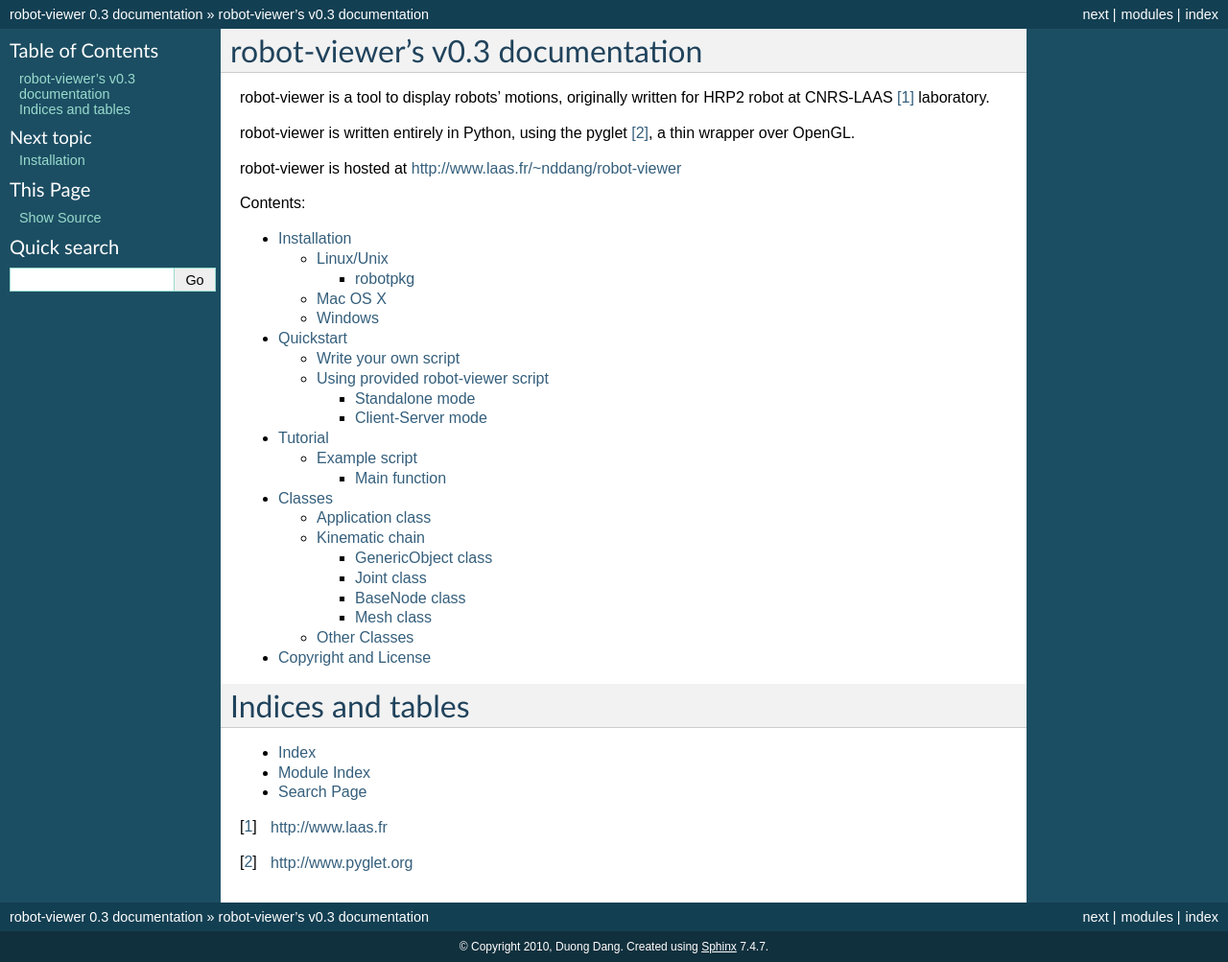
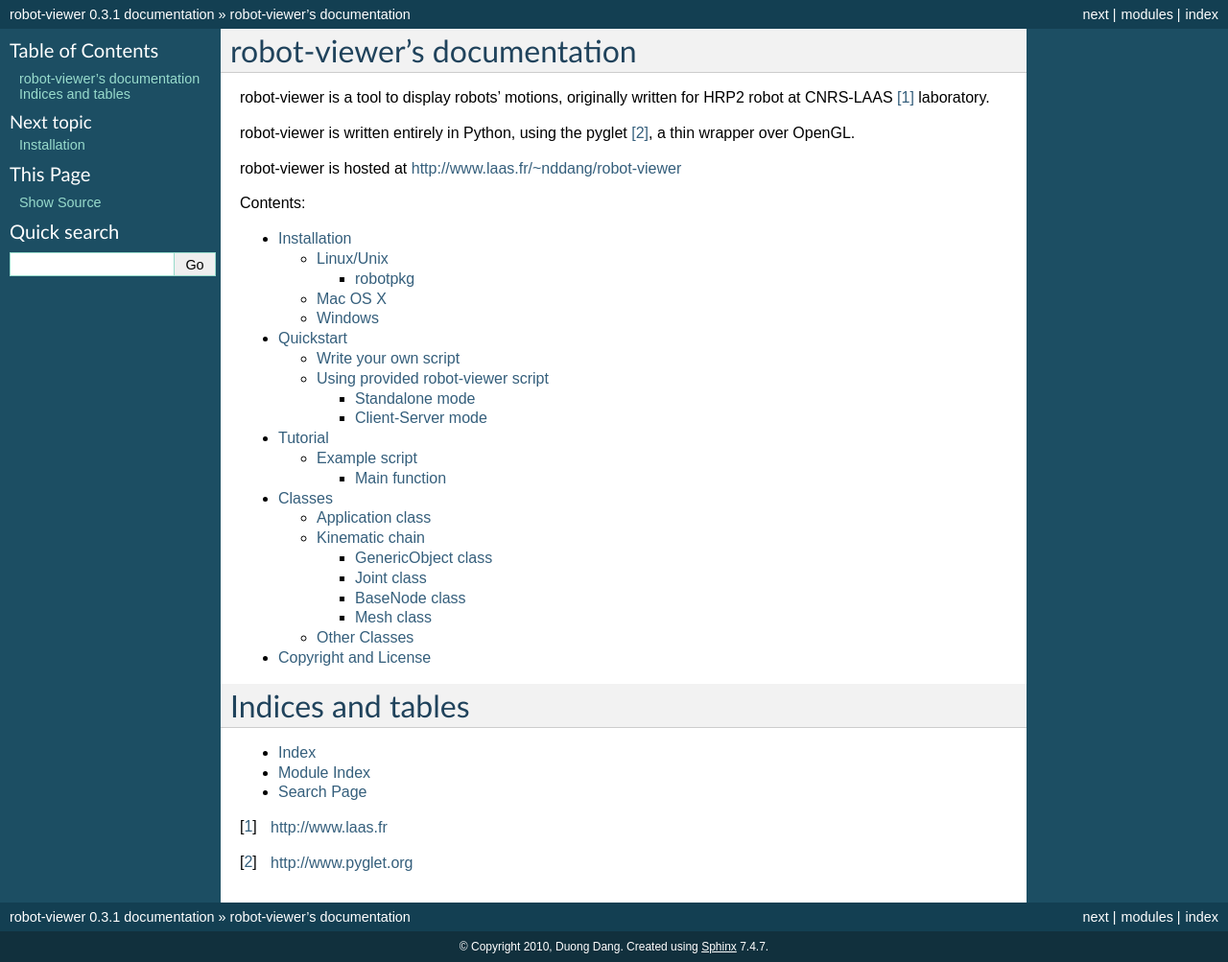
Before and after one commit to laas/robot-viewer, a Sphinx documentation site: the page built from docs/source/index.rst, in a window 1280 px wide. Shown: the whole page at 96% size. Built offline with Sphinx 7.4.7, drawn with Linux system fonts in a browser that asks for light colours.

Commit message:
version fixed in doc

```diff
--- a/docs/source/conf.py
+++ b/docs/source/conf.py
@@ -48,7 +48,7 @@
 # The short X.Y version.
 version = '0.3'
 # The full version, including alpha/beta/rc tags.
-release = '0.3'
+release = '0.3.1'
 
 # The language for content autogenerated by Sphinx. Refer to documentation
 # for a list of supported languages.
--- a/docs/source/index.rst
+++ b/docs/source/index.rst
@@ -3,7 +3,7 @@
    You can adapt this file completely to your liking, but it should at least
    contain the root `toctree` directive.
 
-robot-viewer's v0.3 documentation
+robot-viewer's documentation
 ========================================
 
 robot-viewer is a tool to display robots' motions, originally written for HRP2
```
